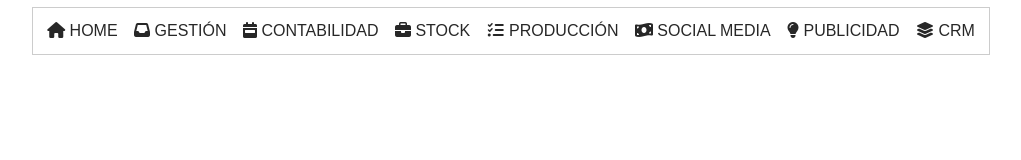
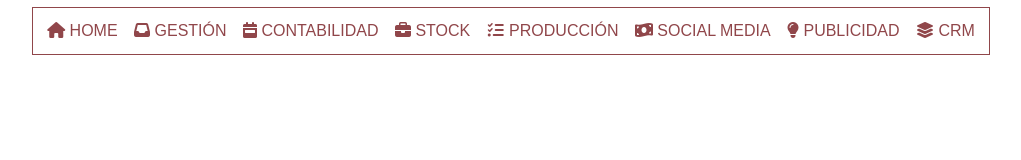
Before and after one commit to DaggerRainier/notion_widgets, a plain HTML site: page menus/ik_nav.html in a window 1280 px wide. Shown: the whole page, without its empty margins (129-1150 px from the left). Drawn offline with Linux system fonts and the light colour scheme.

Commit message:
Update ik_nav.html

```diff
--- a/menus/ik_nav.html
+++ b/menus/ik_nav.html
@@ -32,7 +32,7 @@
 		}
 
 		.navMenu a {
-			color: #272727;
+			color: #90464a;
 			text-decoration: none;
 			text-transform: uppercase;
 			display: inline-block;
@@ -40,17 +40,17 @@
 		}
 
 		.background {
-			background-color: #ece5f0;
+			background-color: #f0e2dd;
 		}
 
 		.border {
-			border: 1px solid #cccccc;
+			border: 1px solid #90464a;
 
 		}
 
 		.navMenu a:hover {
 
-			color: #d09c0b;
+			color: #494b41;
 		}
 	</style>
 </head>
```
